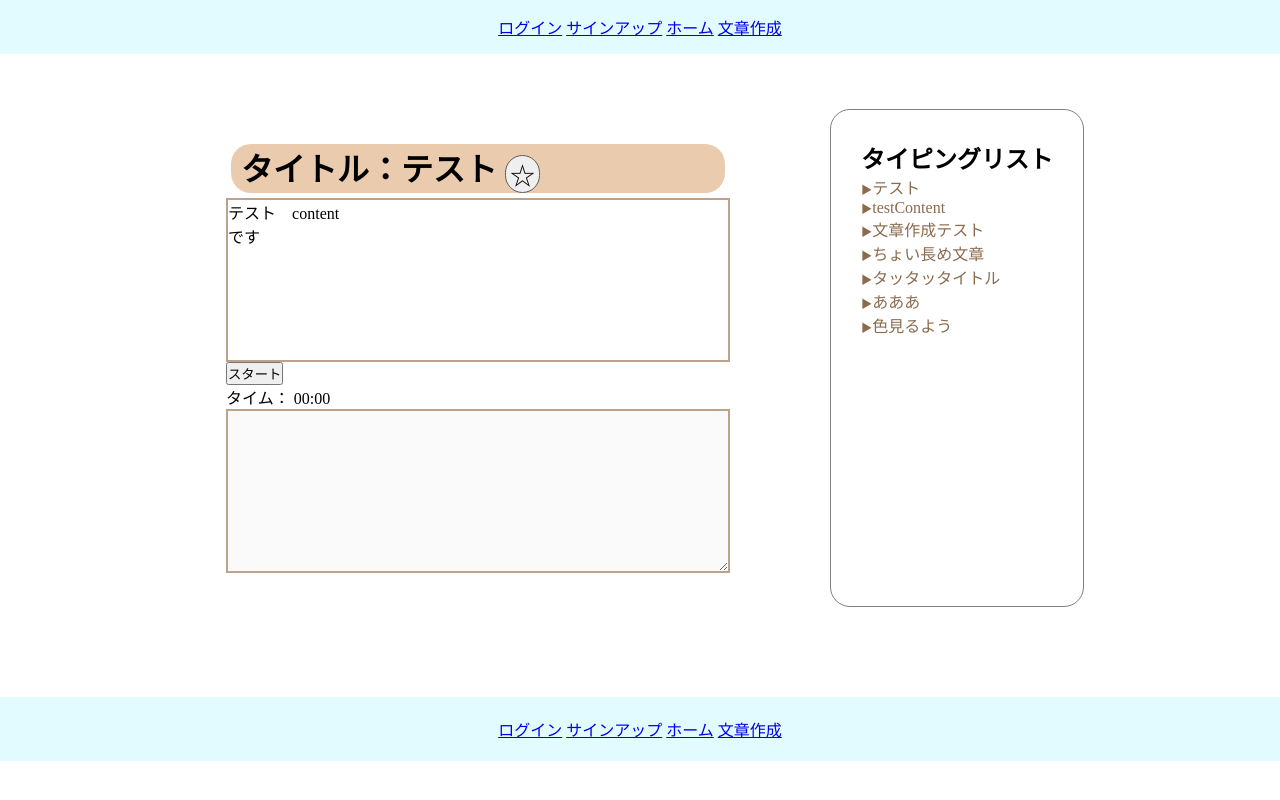
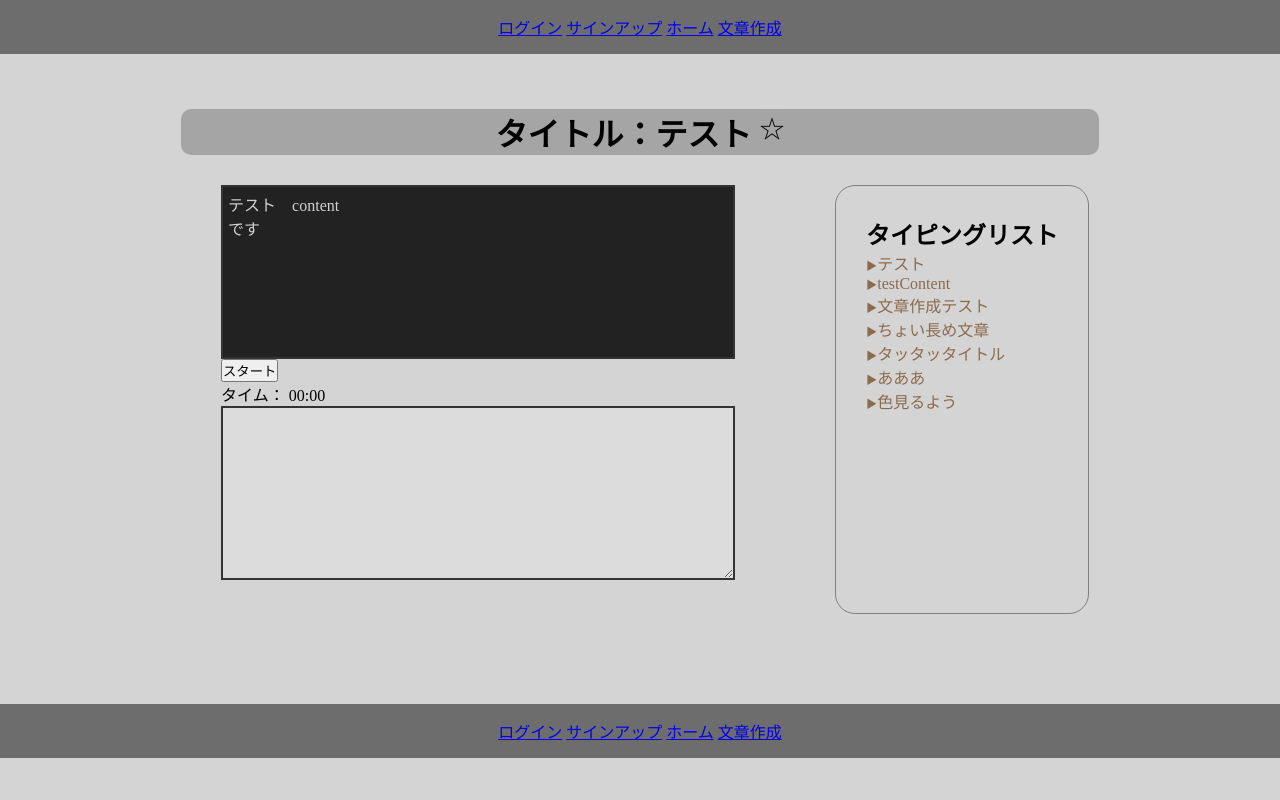
Before and after one commit to o-tsumuro/typingproject, a Django app: page /1/ in a window 1280 px wide. Run offline with Django 4.2, Linux system fonts and the light colour scheme; data comes from the database, SQL or seed files in the repository; both versions use the stored data as it was after the commit.

Commit message:
テーマ色変更

```diff
--- a/typingapp/templates/index.html
+++ b/typingapp/templates/index.html
@@ -6,8 +6,6 @@
 
 {% block contents %}
 
-    <div class="index-content">
-        <div class="typing-content">
 <div id="title">
     <form method="POST">
         <h1>タイトル：{{ content_object.title }}
@@ -23,6 +21,8 @@
     </form>
 </div>
 
+<div class="index-content">
+    <div class="typing-content">
         <div id="target-sentence">{{ content_object.sentence }}</div>
         <br>
         <button id="start-button">スタート</button>
--- a/typingproject/static/css/style.css
+++ b/typingproject/static/css/style.css
@@ -12,30 +12,21 @@ html, body {
     height: 100%;
     margin: 0;
     padding: 0;
-    /* display: flex; */
-    /* flex-direction: column; */
+    background-color: #d4d4d4;
 }
 
 
-header {
-    background-color: rgb(226, 251, 255);
+header, footer{
+    background-color: #6d6d6d;
     text-align: center;
     padding: 15px;
 }
 
 #content {
-    /* display: block; */
     padding: 20px 20px;
     margin-top: 35px;
     margin-bottom: 70px;
 }
-
-footer {
-    background-color: rgb(226, 251, 255);
-    text-align: center;
-    padding: 20px;
-}
-
 
 .index-content {
     display: flex;
@@ -49,6 +40,7 @@ footer {
 }
 
 .content-list {
+    margin-top: 30px;
     list-style: none;
     border: solid gray 1px;
     border-radius: 20px;
@@ -76,24 +68,33 @@ footer {
 }
 
 #title {
-    margin: 5px;
+    width: auto;
+    margin: 0 13% 0 13%;
     padding: 0 10px 0 10px;
-    background-color: #ebcbad;
-    border-radius: 20px;
+    background-color: #a5a5a5;
+    border-radius: 10px;
+    text-align: center;
 }
 
 #target-sentence, #typing-input {
     min-width: 500px;
     min-height: 20vh;
-    border: 2px solid #bca28a;
+    border: 2px solid #333333;
+    padding: 5px;
+}
+
+#target-sentence {
+    background-color: #222222;
+    color: #d1d1d1;
 }
 
 #favorite-button {
-    border: solid 1px #5d5d5d;
+    border: none;
+    background-color: #a5a5a5;
     border-radius: 100px;
-    width: 35px;
+    /* width: 35px; */
     font-size: 25px;
-    vertical-align: middle;
+    vertical-align: top;
 }
 
 .mypage-list {
```
Also changed, not shown: db.sqlite3. Lines whose indentation alone changed are shown as unchanged.
